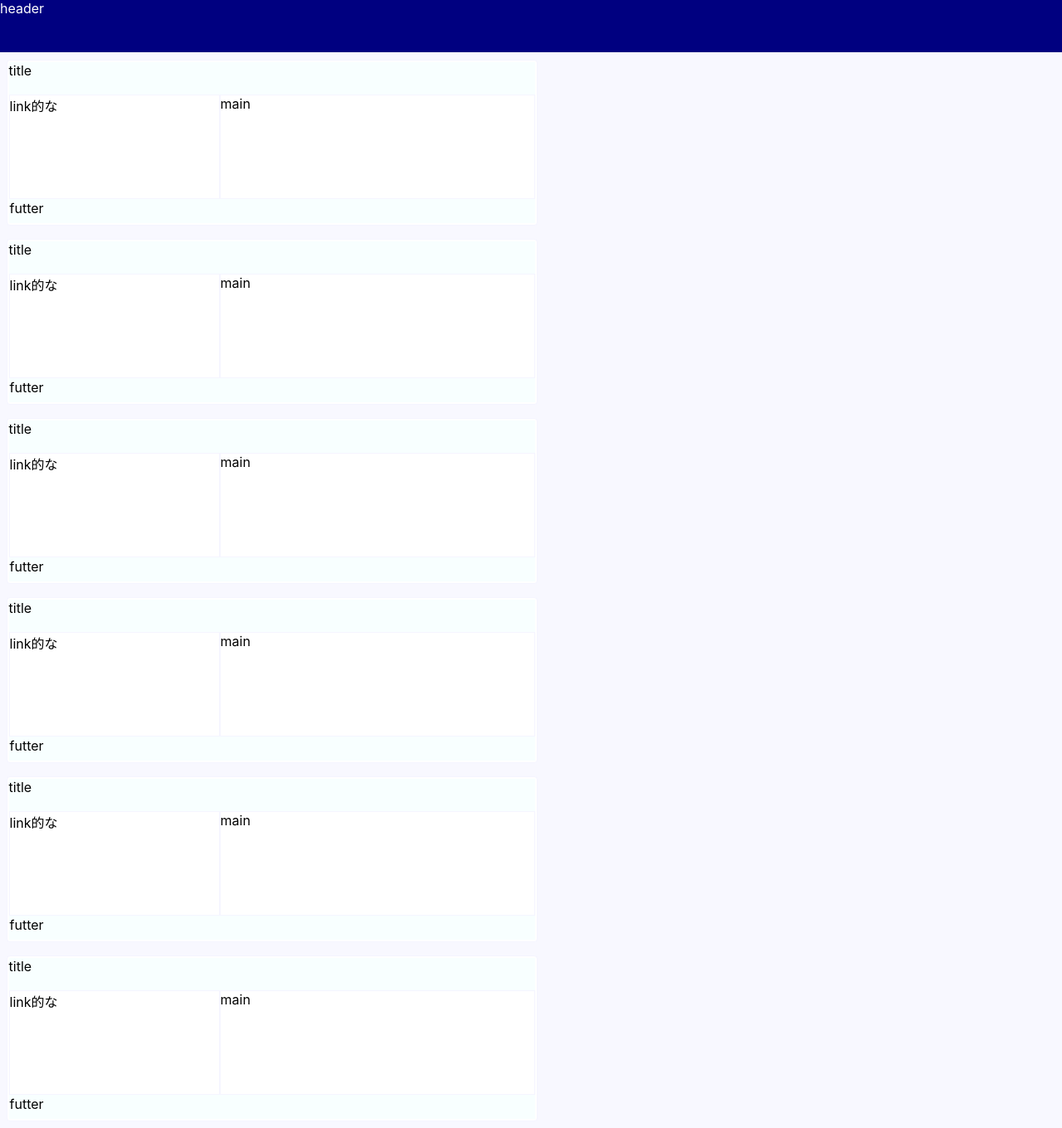
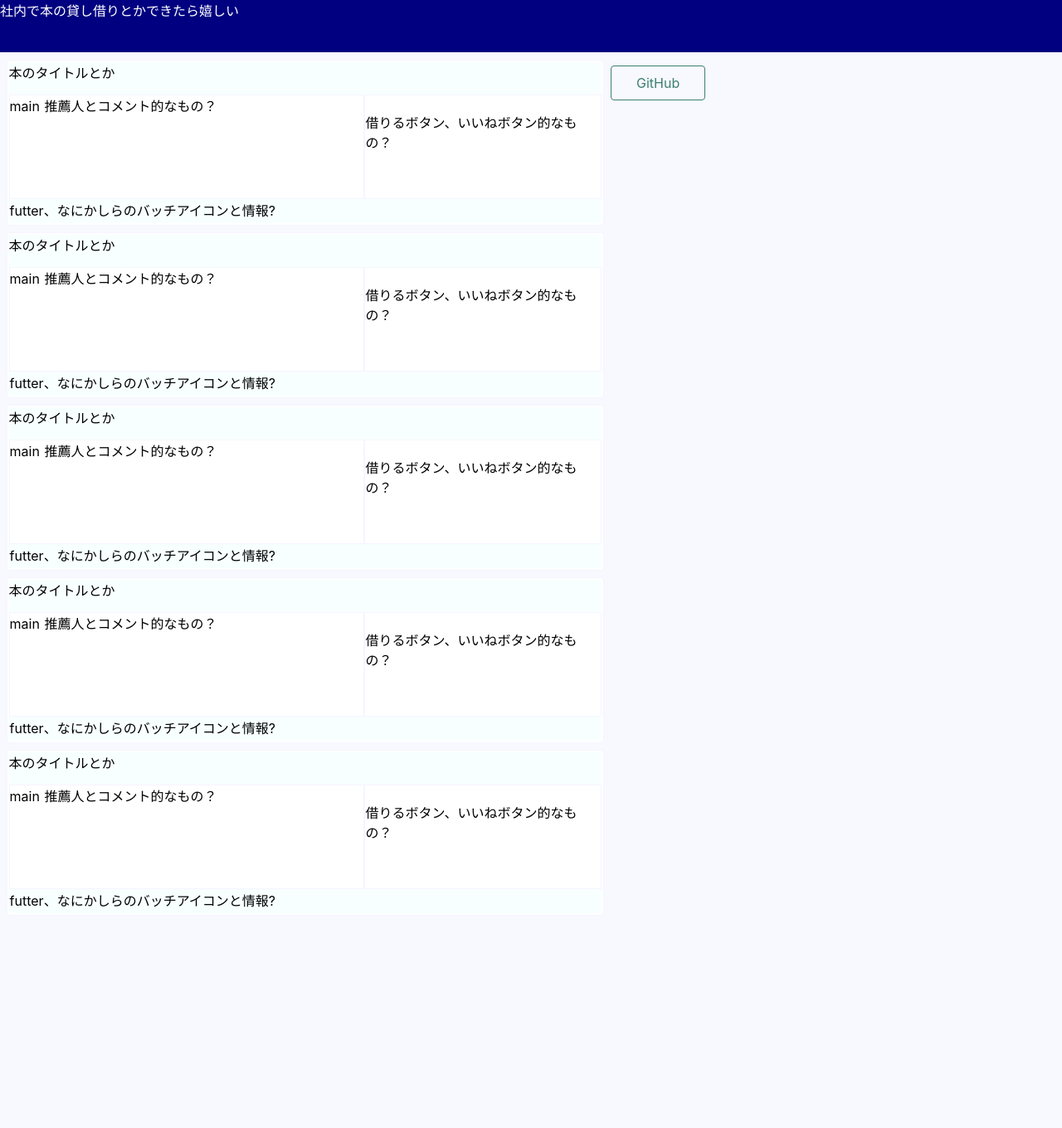
Before and after one commit to 269kanda/hello-nuxt, a Nuxt app: page / in a window 1280 px wide. Shown: the whole page at 83% size. After the commit the page ends 1112 px from the top, so only its background shows below. Built offline with nearby package versions, Linux system fonts and the light colour scheme.

Commit message:
コンテンツの方向性を仮で入れた

```diff
--- a/components/AppHeader.vue
+++ b/components/AppHeader.vue
@@ -1,6 +1,6 @@
 <template>
     <div class="navbar">
-        header
+        社内で本の貸し借りとかできたら嬉しい
     </div>
 
 </template>
--- a/pages/index.vue
+++ b/pages/index.vue
@@ -1,96 +1,99 @@
 <template>
   <section class="container">
-
+    <div>
       <div class="c_box">
         <div class="c_box-title">
-        title
-      </div>
-      <div class="c_box-link-box">
-        link的な
+          本のタイトルとか
         </div>
         <div class="c_box-main">
           main
+          推薦人とコメント的なもの？
+        </div>
+        <div class="c_box-link-box">
+          <br>
+          借りるボタン、いいねボタン的なもの？
         </div>
         <div class="c_box_futter">
-        futter
+          futter、なにかしらのバッチアイコンと情報?
         </div>
       </div>
 
       <div class="c_box">
         <div class="c_box-title">
-        title
-      </div>
-      <div class="c_box-link-box">
-        link的な
+          本のタイトルとか
         </div>
         <div class="c_box-main">
           main
+          推薦人とコメント的なもの？
+        </div>
+        <div class="c_box-link-box">
+          <br>
+          借りるボタン、いいねボタン的なもの？
         </div>
         <div class="c_box_futter">
-        futter
+          futter、なにかしらのバッチアイコンと情報?
         </div>
       </div>
 
       <div class="c_box">
         <div class="c_box-title">
-        title
-      </div>
-      <div class="c_box-link-box">
-        link的な
+          本のタイトルとか
         </div>
         <div class="c_box-main">
           main
+          推薦人とコメント的なもの？
+        </div>
+        <div class="c_box-link-box">
+          <br>
+          借りるボタン、いいねボタン的なもの？
         </div>
         <div class="c_box_futter">
-        futter
+          futter、なにかしらのバッチアイコンと情報?
         </div>
       </div>
 
       <div class="c_box">
         <div class="c_box-title">
-        title
-      </div>
-      <div class="c_box-link-box">
-        link的な
+          本のタイトルとか
         </div>
         <div class="c_box-main">
           main
+          推薦人とコメント的なもの？
+        </div>
+        <div class="c_box-link-box">
+          <br>
+          借りるボタン、いいねボタン的なもの？
         </div>
         <div class="c_box_futter">
-        futter
+          futter、なにかしらのバッチアイコンと情報?
         </div>
       </div>
 
       <div class="c_box">
         <div class="c_box-title">
-        title
-      </div>
-      <div class="c_box-link-box">
-        link的な
+          本のタイトルとか
         </div>
         <div class="c_box-main">
           main
+          推薦人とコメント的なもの？
+        </div>
+        <div class="c_box-link-box">
+          <br>
+          借りるボタン、いいねボタン的なもの？
         </div>
         <div class="c_box_futter">
-        futter
+          futter、なにかしらのバッチアイコンと情報?
         </div>
       </div>
 
-    <div class="c_box">
-      <div class="c_box-title">
-        title
-      </div>
-      <div class="c_box-link-box">
-        link的な
-      </div>
-      <div class="c_box-main">
-        main
-      </div>
-      <div class="c_box_futter">
-        futter
-      </div>
     </div>
 
+    <div class="links">
+      <a
+        href="https://github.com/kandaYusuke/hello-nuxt/tree/master"
+        target="_blank"
+        class="button--green">GitHub</a>
+    </div>
     <!--
     <div>
       <app-logo/>
@@ -109,6 +112,7 @@
       </div>
     </div>
     -->
+
   </section>
 </template>
 
@@ -142,7 +146,7 @@ export default {
   flex-wrap: wrap;
 
   height: 25vh;
-  width: 80vh;
+  width: 90vh;
 
   padding: 0.2vh;
   margin: 1vh;
```
Lines whose indentation alone changed are shown as unchanged.
